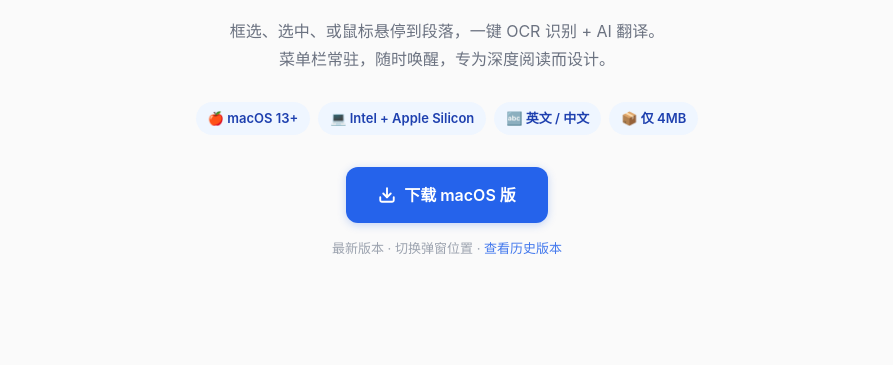
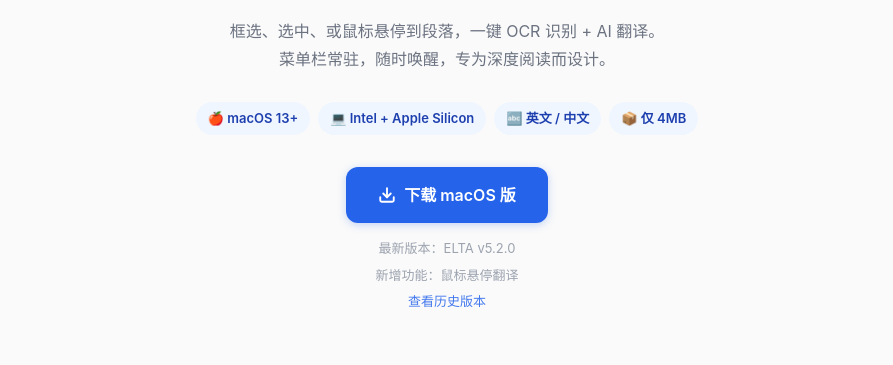
Before and after one commit to liuxiaominglove/elta, a plain HTML site: page website/index.html in a window 1280 px wide. Shown: the part 250-615 px from the top of the page, without its empty margins (193-1086 px from the left). Drawn offline with Linux system fonts and the light colour scheme.

Commit message:
feat(website): 首页版本信息改为竖列（最新版本/新增功能/查看历史版本）

```diff
--- a/website/index.html
+++ b/website/index.html
@@ -47,7 +47,11 @@
     <svg width="18" height="18" viewBox="0 0 24 24" fill="none" stroke="currentColor" stroke-width="2.5" stroke-linecap="round" stroke-linejoin="round"><path d="M21 15v4a2 2 0 0 1-2 2H5a2 2 0 0 1-2-2v-4"/><polyline points="7 10 12 15 17 10"/><line x1="12" y1="15" x2="12" y2="3"/></svg>
     下载 macOS 版
   </a>
-  <p class="version-text">最新版本 · 切换弹窗位置 · <a href="https://github.com/liuxiaominglove/elta/releases" target="_blank" rel="noopener" class="version-link">查看历史版本</a></p>
+  <div class="version-list">
+    <p>最新版本：ELTA v5.2.0</p>
+    <p>新增功能：鼠标悬停翻译</p>
+    <a href="https://github.com/liuxiaominglove/elta/releases" target="_blank" rel="noopener" class="version-link">查看历史版本</a>
+  </div>
 </header>
 
 <!-- ===== 特性 ===== -->
--- a/website/style.css
+++ b/website/style.css
@@ -118,10 +118,12 @@ kbd {
 .btn-primary:hover { background: var(--accent-h); color: #fff; transform: translateY(-1px); }
 .btn-primary:active { transform: translateY(0); }
 
-.version-text {
+.version-list {
   margin-top: 14px;
+  display: flex; flex-direction: column; align-items: center; gap: 4px;
   font-size: 13px; color: var(--muted);
 }
+.version-list p { margin: 0; }
 .version-link { color: var(--accent); opacity: 0.85; }
 .version-link:hover { opacity: 1; }
 
```
